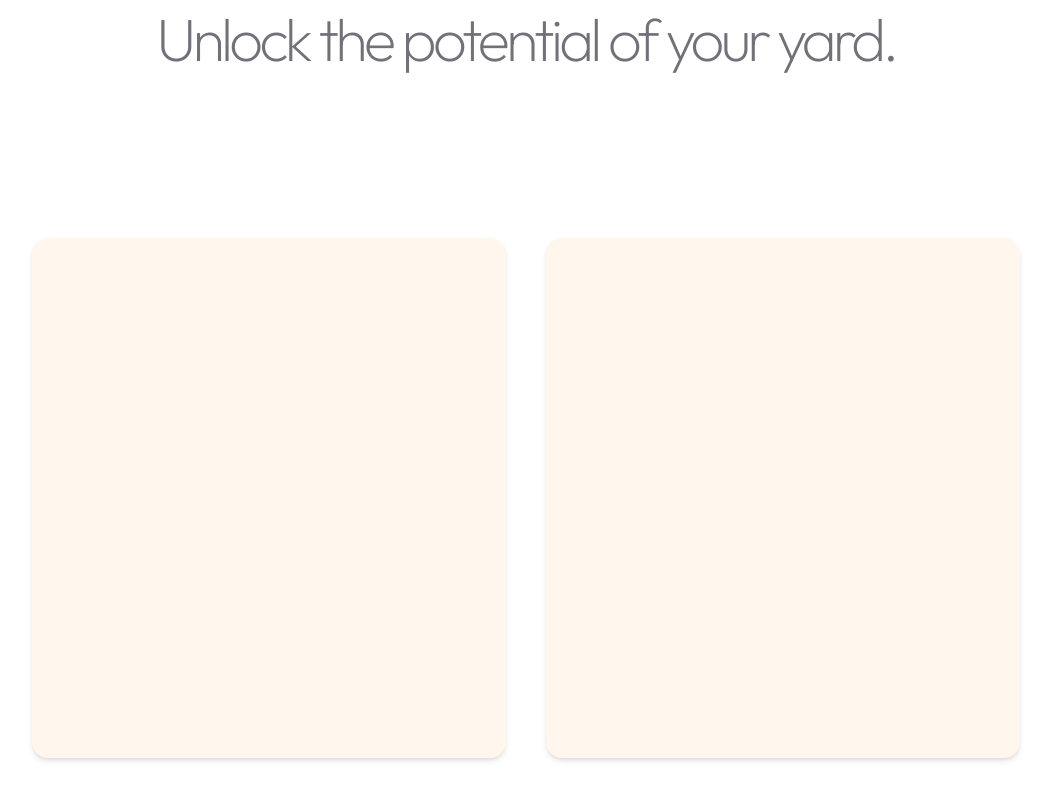
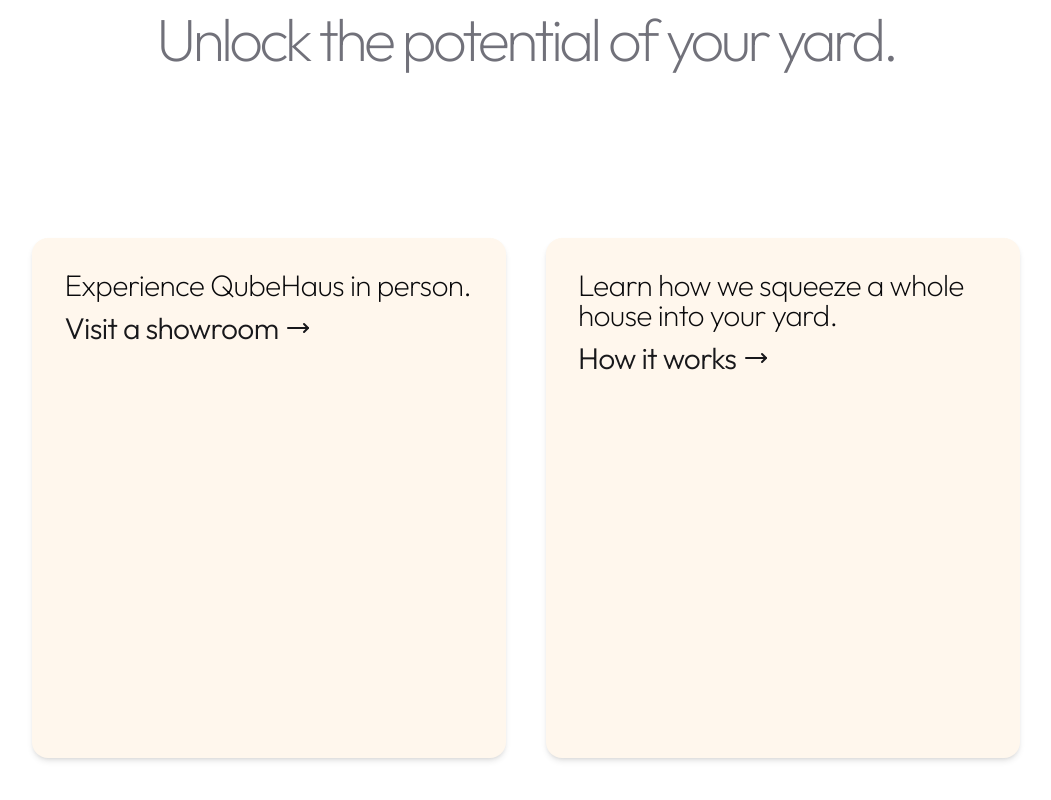
Before and after one commit to ralucarizea/qubehaus, a Next.js app: page /landing in a window 1280 px wide. Shown: the part 3442-4242 px from the top of the page, without its empty margins (114-1165 px from the left). Built offline with nearby package versions, Linux system fonts and the light colour scheme.

Commit message:
card titles

```diff
--- a/app/landing/page.tsx
+++ b/app/landing/page.tsx
@@ -3,7 +3,8 @@
 import Image from "next/image";
 import {Button} from "@/components/ui/button";
 import {Carousel, CarouselContent, CarouselItem, CarouselNext, CarouselPrevious} from "@/components/ui/carousel";
-import {Card, CardContent} from "@/components/ui/card";
+import {Card, CardContent, CardTitle} from "@/components/ui/card";
+import {ArrowRight, MoveRight} from "lucide-react";
 // import {useEffect, useState} from "react";
 
 
@@ -38,7 +39,8 @@
                     />
                 </div>
             </section>
-            <section className={`flex items-start justify-center w-[${placeholderWidth}] font-extralight text-primary pl-16 py-16 flex flex-col gap-16`}>
+            <section
+                className={`flex items-start justify-center w-[${placeholderWidth}] font-extralight text-primary pl-16 py-16 flex flex-col gap-16`}>
                 <div className=' text-[110px] tracking-[-4px]'>
                     <div>Backyard <Image
                         className='inline-block mx-2'
@@ -67,8 +69,8 @@
                         {/*<span className='font-thin'>*/}
                         {' '}Qube
                         {/*</span><span className='font-bold'>*/}
-                            Haus.
-                    {/*</span>*/}
+                        Haus.
+                        {/*</span>*/}
                     </div>
                 </div>
                 <div className='text-[32px] tracking-[-1px]'>
@@ -80,7 +82,8 @@
                     </div>
                 </div>
                 <div className='text-h5 mt-[-24px] text-zinc-400 tracking-[-0.5px] font-light'>
-                    Not in California? <Button variant='link' className='text-lg pl-1 font-normal'> Tell us where to build
+                    Not in California? <Button variant='link' className='text-lg pl-1 font-normal'> Tell us where to
+                    build
                     next </Button>
                 </div>
             </section>
@@ -102,13 +105,16 @@
                             </CarouselItem>
                         ))}
                     </CarouselContent>
-                    <CarouselPrevious className='ml-16  border-none' />
+                    <CarouselPrevious className='ml-16  border-none'/>
                     <CarouselNext className='mr-16  border-none'/>
-                    <div className='flex justify-center text-h3 gap-4 items-baseline text-accent-foreground font-light tracking-[-1px] mt-3'> Backyard XL <span className='text-muted-foreground text-h5 font-light'>800 sq. ft.</span></div>
+                    <div
+                        className='flex justify-center text-h3 gap-4 items-baseline text-accent-foreground font-light tracking-[-1px] mt-3'> Backyard
+                        XL <span className='text-muted-foreground text-h5 font-light'>800 sq. ft.</span></div>
                 </Carousel>
             </section>
             <section>
-                <div className='flex flex-col w-full items-center justify-center text-[60px] text-primary my-[13%] font-extralight tracking-[-4px]'>
+                <div
+                    className='flex flex-col w-full items-center justify-center text-[60px] text-primary my-[13%] font-extralight tracking-[-4px]'>
                     <div>
                         Rent it. Divide it. Work there. Or live in it.
                     </div>
@@ -119,11 +125,22 @@
             </section>
             <section className='flex w-full items-center justify-center gap-10 h-[65vh]'>
                 <Card className='w-2/5 h-full bg-orange-50 rounded-[16px] border-none shadow-md'>
+                    <CardTitle className='pl-8 pt-8 font-extralight flex flex-col text-h3 gap-2'> Experience QubeHaus in
+                        person. <Button variant='link'
+                                        className='p-0 text-[30px] font-light flex gap-2 items-center justify-start'> Visit a
+                            showroom <MoveRight/></Button>
+                    </CardTitle>
                     <CardContent className="">
 
                     </CardContent>
                 </Card>
                 <Card className='w-2/5 h-full bg-orange-50 rounded-[16px] border-none shadow-md'>
+                    <CardTitle className='pl-8 pt-8 font-extralight flex flex-col text-h3 gap-2'> Learn how we squeeze a
+                        whole house into your yard. <Button variant='link'
+                                                            className='p-0 text-[30px] font-light flex gap-2 items-center justify-start'> How
+                            it
+                            works <MoveRight/></Button>
+                    </CardTitle>
                     <CardContent className="">
 
                     </CardContent>
```
